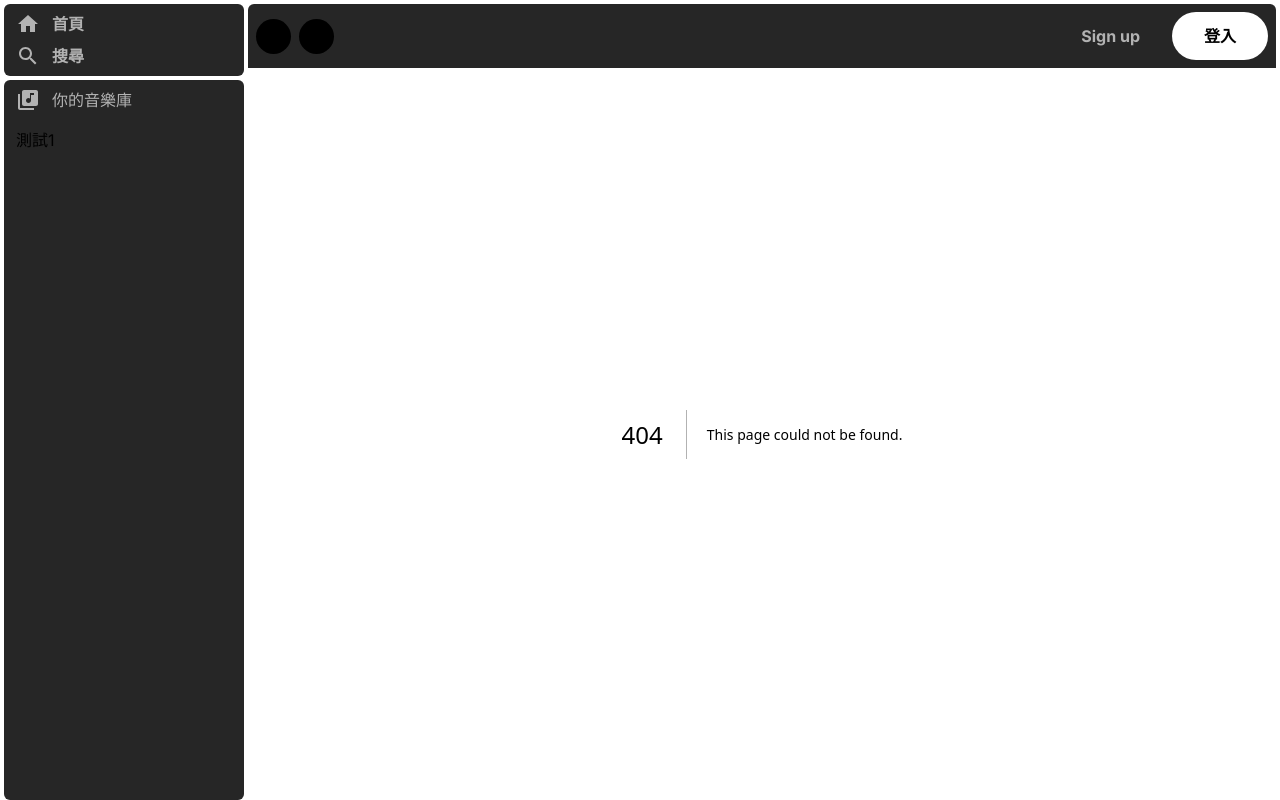
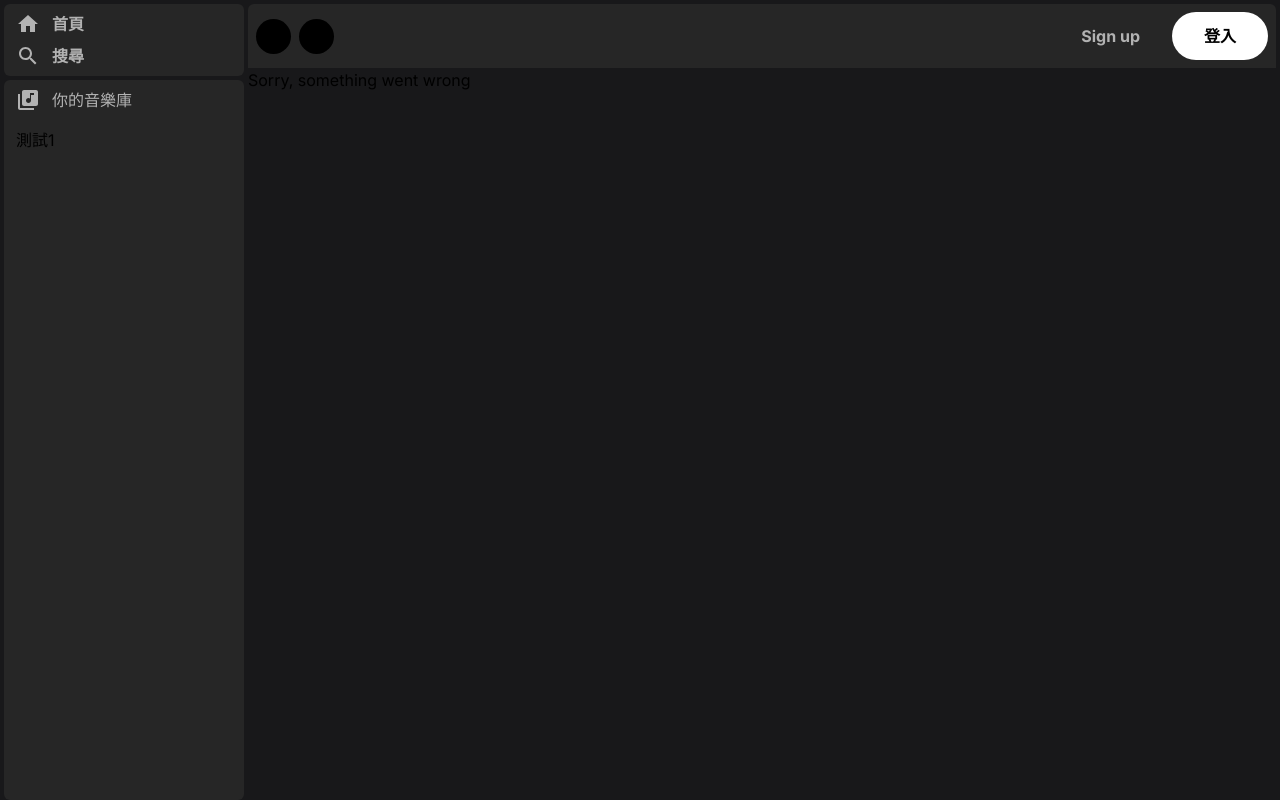
Before and after one commit to Iloveyanjun/spotify-clone, a Next.js app: page /error in a window 1280 px wide. Before the commit this address had no page. Built offline with nearby package versions, Linux system fonts and the light colour scheme.

Commit message:
setup Supabase custom smtp, add error page

```diff
--- a/app/(auth)/signup/page.tsx
+++ b/app/(auth)/signup/page.tsx
@@ -1,5 +1,5 @@
 import SignupForm from "@/components/SignupForm";
 
-export default function Signup() {
+export default function SignupPage() {
     return <SignupForm />;
 }
--- /dev/null
+++ b/app/(general)/error/page.tsx
@@ -0,0 +1,3 @@
+export default function ErrorPage() {
+    return <p>Sorry, something went wrong</p>;
+}
--- a/app/(general)/page.tsx
+++ b/app/(general)/page.tsx
@@ -1,4 +1,4 @@
-export default function Home() {
+export default function HomePage() {
     return (
         <div className="px-2 py-2 bg-primary flex-grow overflow-hidden hover:overflow-y-auto">
             <div></div>
```
